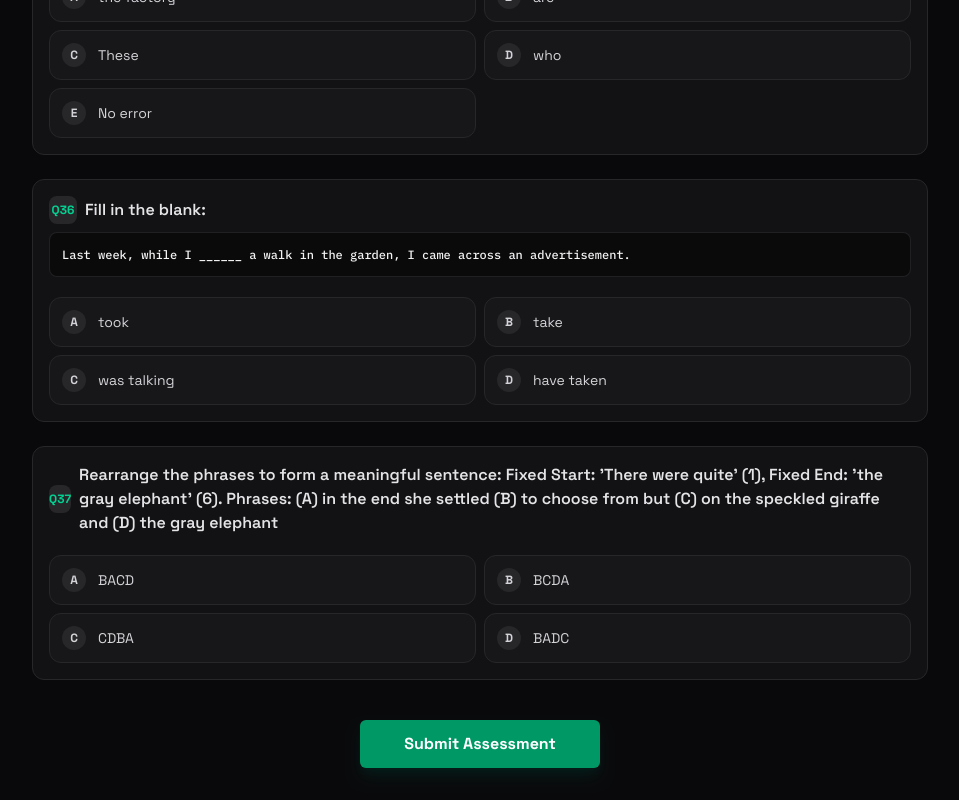
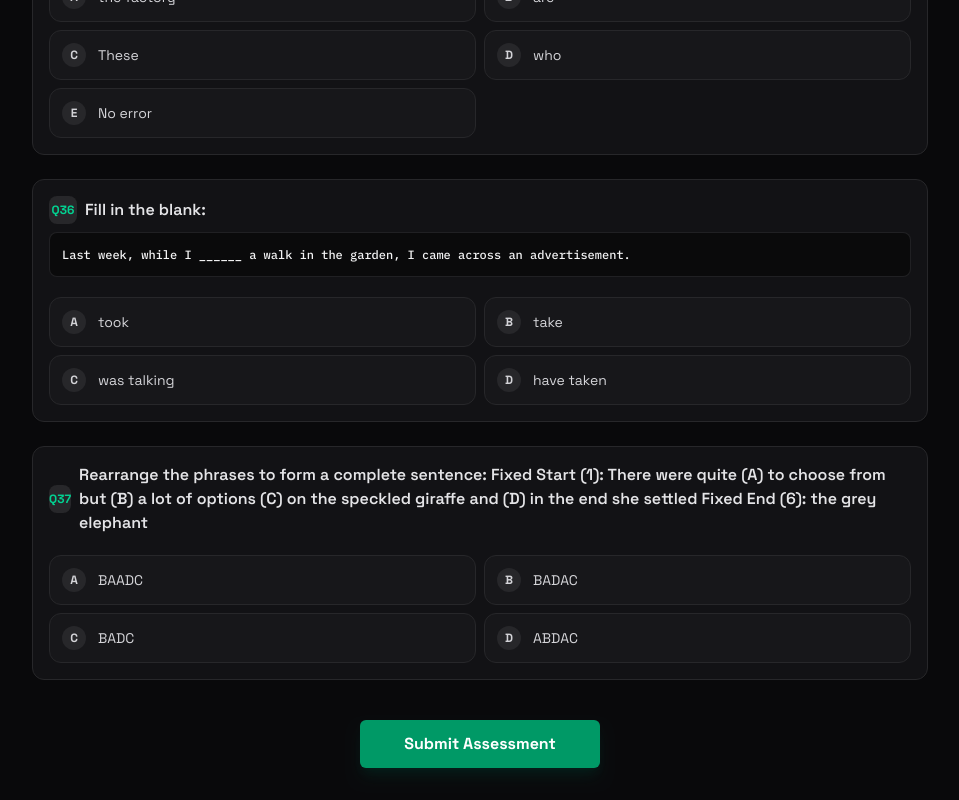
Before and after one commit to hostelconnect05-hue/practice, a Next.js app: page /verbal-ability in a window 1280 px wide. Shown: the part 9520-10320 px from the top of the page, without its empty margins (160-1119 px from the left). Built offline with nearby package versions, Linux system fonts and the light colour scheme.

Commit message:
Update Question 37 with missing phrase (B) a lot of options and correct answer to BADC

```diff
--- a/src/data/verbal-questions.ts
+++ b/src/data/verbal-questions.ts
@@ -1229,14 +1229,14 @@ Fruit colour helps fruits attract animals that eat them and disperse their seeds
   {
     id: 37,
     section: "Grammar & Vocabulary",
-    question: "Rearrange the phrases to form a meaningful sentence: Fixed Start: 'There were quite' (1), Fixed End: 'the gray elephant' (6). Phrases: (A) in the end she settled (B) to choose from but (C) on the speckled giraffe and (D) the gray elephant",
+    question: "Rearrange the phrases to form a complete sentence:\nFixed Start (1): There were quite\n(A) to choose from but\n(B) a lot of options\n(C) on the speckled giraffe and\n(D) in the end she settled\nFixed End (6): the grey elephant",
     options: [
-      { key: "A", text: "BACD" },
-      { key: "B", text: "BCDA" },
-      { key: "C", text: "CDBA" },
-      { key: "D", text: "BADC" },
+      { key: "A", text: "BAADC" },
+      { key: "B", text: "BADAC" },
+      { key: "C", text: "BADC" },
+      { key: "D", text: "ABDAC" },
     ],
-    correctAnswer: "A",
-    explanation: "Logical sequence is BACD: 'There were quite to choose from but in the end she settled on the speckled giraffe and the gray elephant.'",
+    correctAnswer: "C",
+    explanation: "Logical sequence is B - A - D - C (BADC):\n(1) There were quite\n(B) a lot of options\n(A) to choose from but\n(D) in the end she settled\n(C) on the speckled giraffe and\n(6) the grey elephant\n\nComplete Sentence: \"There were quite a lot of options to choose from but in the end she settled on the speckled giraffe and the grey elephant.\"",
   },
 ];
```
